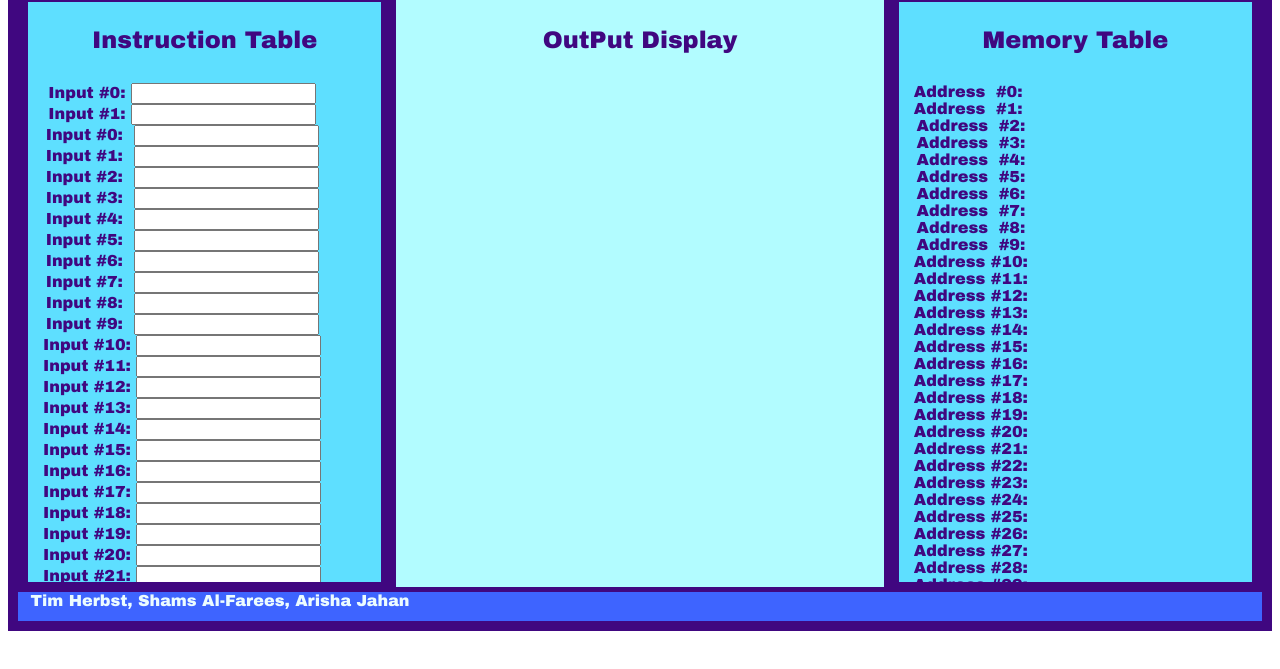
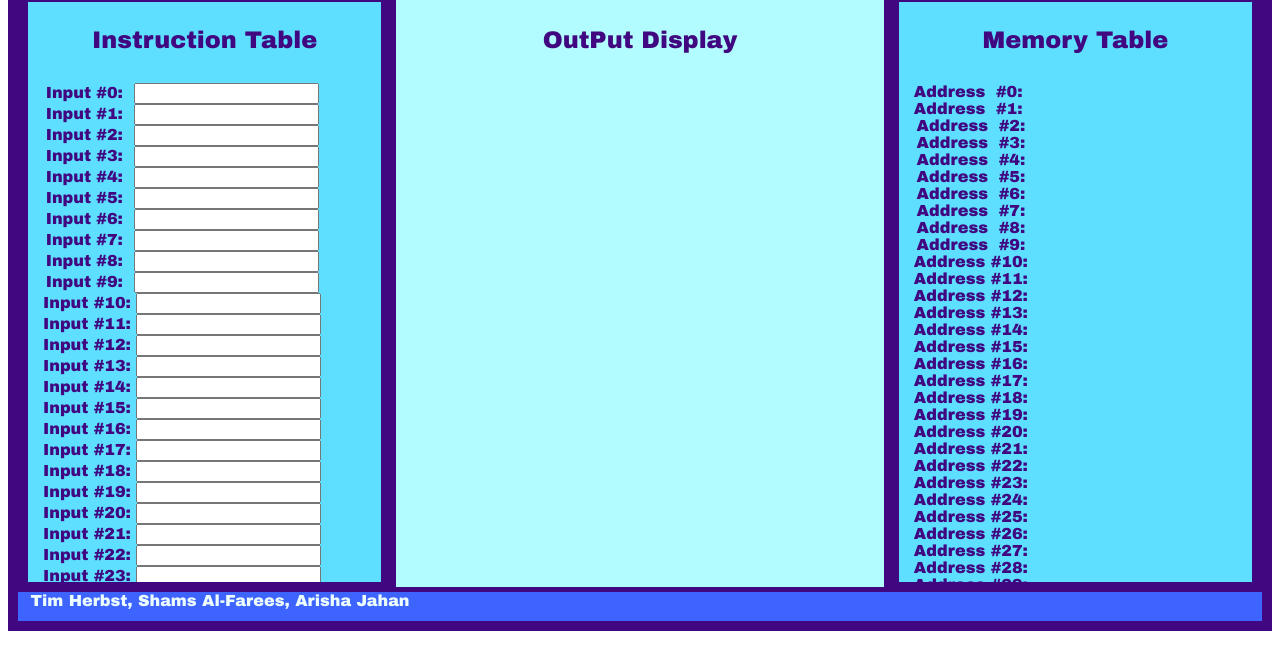
Before and after one commit to therbsty/simulated-os-angular, an Angular app: page / in a window 1280 px wide. Shown: the part 223-892 px from the top of the page. Built offline with nearby package versions, Linux system fonts and the light colour scheme.

Commit message:
Fixed text box

```diff
--- a/src/app/app.component.html
+++ b/src/app/app.component.html
@@ -114,35 +114,37 @@
 <div class="column left" style="background-color:#5edfff;overflow:scroll;padding:5px;" >
   <h2>Instruction Table</h2>
     <div class="column"  style= text-align:center>
-      <div>Input&nbsp;#0:&nbsp;<input #input0 (keyup)="addInput(input0.value,0)"/></div>
-      <div>Input&nbsp;#1:&nbsp;<input #input1 (keyup)="addInput(input1.value,1)"/></div>
+      <div>Input&nbsp;#0:&nbsp;  <input #input0 (keyup)="addInput(input0.value,0)"/></div>
+      <div>Input&nbsp;#1:&nbsp;  <input #input1 (keyup)="addInput(input1.value,1)"/></div>
+      <div>Input&nbsp;#2:&nbsp;  <input #input2 (keyup)="addInput(input2.value,2)"/></div>
+      <div>Input&nbsp;#3:&nbsp;  <input #input3 (keyup)="addInput(input3.value,3)"/></div>
+      <div>Input&nbsp;#4:&nbsp;  <input #input4 (keyup)="addInput(input4.value,4)"/></div>
+      <div>Input&nbsp;#5:&nbsp;  <input #input5 (keyup)="addInput(input5.value,5)"/></div>
+      <div>Input&nbsp;#6:&nbsp;  <input #input6 (keyup)="addInput(input6.value,6)"/></div>
+      <div>Input&nbsp;#7:&nbsp;  <input #input7 (keyup)="addInput(input7.value,7)"/></div>
+      <div>Input&nbsp;#8:&nbsp;  <input #input8 (keyup)="addInput(input8.value,8)"/></div>
+      <div>Input&nbsp;#9:&nbsp;  <input #input9 (keyup)="addInput(input9.value,9)"/></div>
+      <div>Input&nbsp;#10:&nbsp;<input #input10 (keyup)="addInput(input10.value,10)"/></div>
+      <div>Input&nbsp;#11:&nbsp;<input #input11 (keyup)="addInput(input11.value,11)"/></div>
+      <div>Input&nbsp;#12:&nbsp;<input #input12 (keyup)="addInput(input12.value,12)"/></div>
+      <div>Input&nbsp;#13:&nbsp;<input #input13 (keyup)="addInput(input13.value,13)"/></div>
+      <div>Input&nbsp;#14:&nbsp;<input #input14 (keyup)="addInput(input14.value,14)"/></div>
+      <div>Input&nbsp;#15:&nbsp;<input #input15 (keyup)="addInput(input15.value,15)"/></div>
+      <div>Input&nbsp;#16:&nbsp;<input #input16 (keyup)="addInput(input16.value,16)"/></div>
+      <div>Input&nbsp;#17:&nbsp;<input #input17 (keyup)="addInput(input17.value,17)"/></div>
+      <div>Input&nbsp;#18:&nbsp;<input #input18 (keyup)="addInput(input18.value,18)"/></div>
+      <div>Input&nbsp;#19:&nbsp;<input #input19 (keyup)="addInput(input19.value,19)"/></div>
+      <div>Input&nbsp;#20:&nbsp;<input #input20 (keyup)="addInput(input20.value,20)"/></div>
+      <div>Input&nbsp;#21:&nbsp;<input #input21 (keyup)="addInput(input21.value,21)"/></div>
+      <div>Input&nbsp;#22:&nbsp;<input #input22 (keyup)="addInput(input22.value,22)"/></div>
+      <div>Input&nbsp;#23:&nbsp;<input #input23 (keyup)="addInput(input23.value,23)"/></div>
+      <div>Input&nbsp;#24:&nbsp;<input #input24 (keyup)="addInput(input24.value,24)"/></div>
+      <div>Input&nbsp;#25:&nbsp;<input #input25 (keyup)="addInput(input25.value,25)"/></div>
 
 
-     <div>Input&nbsp;#0:&nbsp; <input type="text" instruction="Enter Job Number"><br> {{instructiontable[0]}}</div>
-     <div>Input&nbsp;#1:&nbsp; <input type="text" instruction="Enter Job Number"><br> {{instructiontable[1]}}</div>
-     <div>Input&nbsp;#2:&nbsp; <input type="text" instruction="Enter Job Number"><br> {{instructiontable[2]}}</div>
-     <div>Input&nbsp;#3:&nbsp; <input type="text" instruction="Enter Job Number"><br> {{instructiontable[3]}}</div>
-     <div>Input&nbsp;#4:&nbsp; <input type="text" instruction="Enter Job Number"><br> {{instructiontable[4]}}</div>
-     <div>Input&nbsp;#5:&nbsp; <input type="text" instruction="Enter Job Number"><br> {{instructiontable[5]}}</div>
-     <div>Input&nbsp;#6:&nbsp; <input type="text" instruction="Enter Job Number"><br> {{instructiontable[6]}}</div>
-     <div>Input&nbsp;#7:&nbsp; <input type="text" instruction="Enter Job Number"><br> {{instructiontable[7]}}</div>
-     <div>Input&nbsp;#8:&nbsp; <input type="text" instruction="Enter Job Number"><br> {{instructiontable[8]}}</div>
-     <div>Input&nbsp;#9:&nbsp; <input type="text" instruction="Enter Job Number"><br> {{instructiontable[9]}}</div>
-     <div>Input&nbsp;#10:&nbsp;<input type="text" instruction="Enter Job Number"><br> {{instructiontable[10]}}</div>
-     <div>Input&nbsp;#11:&nbsp;<input type="text" instruction="Enter Job Number"><br> {{instructiontable[11]}}</div>
-     <div>Input&nbsp;#12:&nbsp;<input type="text" instruction="Enter Job Number"><br> {{instructiontable[12]}}</div>
-     <div>Input&nbsp;#13:&nbsp;<input type="text" instruction="Enter Job Number"><br> {{instructiontable[13]}}</div>
-     <div>Input&nbsp;#14:&nbsp;<input type="text" instruction="Enter Job Number"><br> {{instructiontable[14]}}</div>
-     <div>Input&nbsp;#15:&nbsp;<input type="text" instruction="Enter Job Number"><br> {{instructiontable[14]}}</div>
-     <div>Input&nbsp;#16:&nbsp;<input type="text" instruction="Enter Job Number"><br> {{instructiontable[15]}}</div>
-     <div>Input&nbsp;#17:&nbsp;<input type="text" instruction="Enter Job Number"><br> {{instructiontable[16]}}</div>
-     <div>Input&nbsp;#18:&nbsp;<input type="text" instruction="Enter Job Number"><br> {{instructiontable[17]}}</div>
-     <div>Input&nbsp;#19:&nbsp;<input type="text" instruction="Enter Job Number"><br> {{instructiontable[18]}}</div>
-     <div>Input&nbsp;#20:&nbsp;<input type="text" instruction="Enter Job Number"><br> {{instructiontable[19]}}</div>
-     <div>Input&nbsp;#21:&nbsp;<input type="text" instruction="Enter Job Number"><br> {{instructiontable[20]}}</div>
-     <div>Input&nbsp;#22:&nbsp;<input type="text" instruction="Enter Job Number"><br> {{instructiontable[21]}}</div>
-     <div>Input&nbsp;#23:&nbsp;<input type="text" instruction="Enter Job Number"><br> {{instructiontable[22]}}</div>
-     <div>Input&nbsp;#24:&nbsp;<input type="text" instruction="Enter Job Number"><br> {{instructiontable[23]}}</div>
+
+
+
      </div>
 </div>
 
--- a/src/app/app.component.ts
+++ b/src/app/app.component.ts
@@ -1,5 +1,6 @@
 import { Component } from '@angular/core';
 import { HttpClient } from '@angular/common/http';
+
 @Component({
   selector: 'app-root',
   templateUrl: './app.component.html',
@@ -22,7 +23,7 @@ export class AppComponent {
     '', '', '', '', '', '', '', '', '',
     '', '', '', '', '', ];
   outputdisplay: string;
-  addInput(instruction : string, index : number) {
+  addInput(instruction: string, index: number) {
     this.instructiontable[index] = instruction;
   }
 }
```
Also changed, not shown: 1 other file (tests, documents, lock files or other folders).
